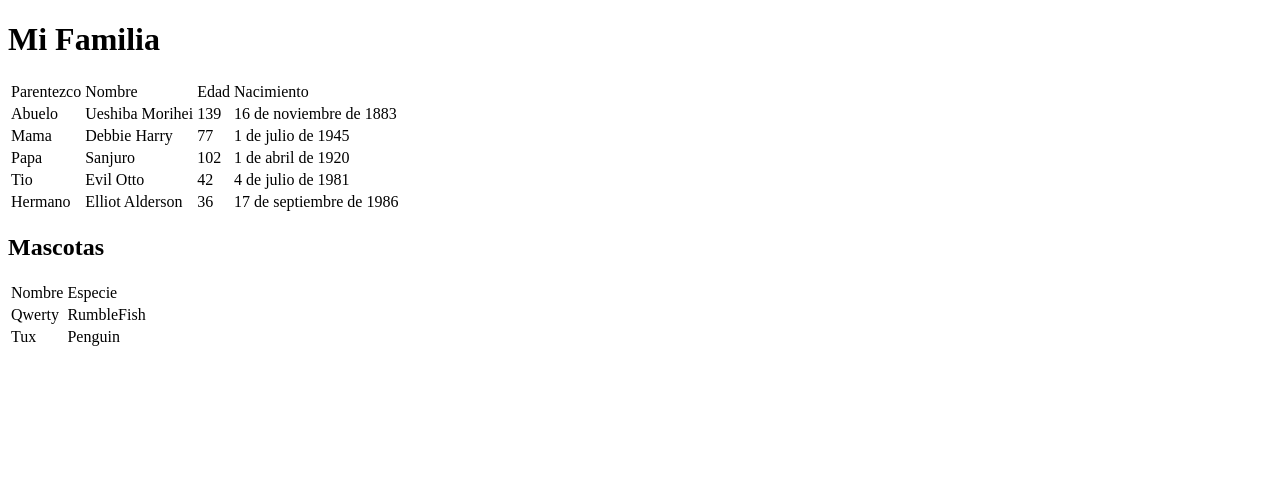
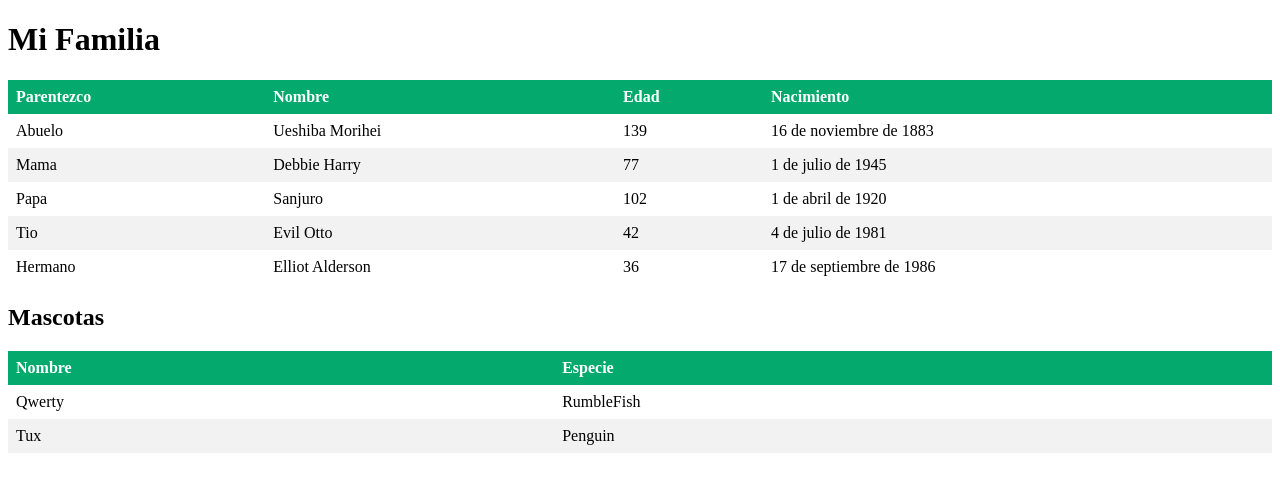
Before and after one commit to k0lst0m13r/MVT-JulioBranda, a Django app: page / in a window 1280 px wide. Shown: the top 492 px of the page. Run offline with Django 4.2, Linux system fonts and the light colour scheme; data comes from the database, SQL or seed files in the repository.

Commit message:
le di un poquito de estilo

```diff
--- a/mvtBranda/FamiliaDB/templates/FamiliaDB/index.html
+++ b/mvtBranda/FamiliaDB/templates/FamiliaDB/index.html
@@ -1,6 +1,25 @@
 <!DOCTYPE html>
 <html lang="en">
 <head>
+        <style>
+                table {
+                  border-collapse: collapse;
+                  width: 100%;
+                }
+
+                th, td {
+                  text-align: left;
+                  padding: 8px;
+                }
+
+                tr:nth-child(even){background-color: #f2f2f2}
+
+                th {
+                  background-color: #04AA6D;
+                  color: white;
+                }
+        </style>
+
     <meta charset="UTF-8">
     <meta name="viewport" content="width=device-width, initial-scale=1.0">
     <meta http-equiv="X-UA-Compatible" content="ie=edge">
@@ -13,10 +32,10 @@
         <table>
 
             <thead>
-                <td>Parentezco</td>
-                <td>Nombre</td>
-                <td>Edad</td>
-                <td>Nacimiento</td>
+                <th>Parentezco</th>
+                <th>Nombre</th>
+                <th>Edad</th>
+                <th>Nacimiento</th>
             </thead>
 
             {% for familiar in familia %}
@@ -37,8 +56,8 @@
         <table>
 
             <thead>
-                <td>Nombre</td>
-                <td>Especie</td>
+                <th>Nombre</th>
+                <th>Especie</th>
             </thead>
 
             {% for mascota in mascotas %}
```
